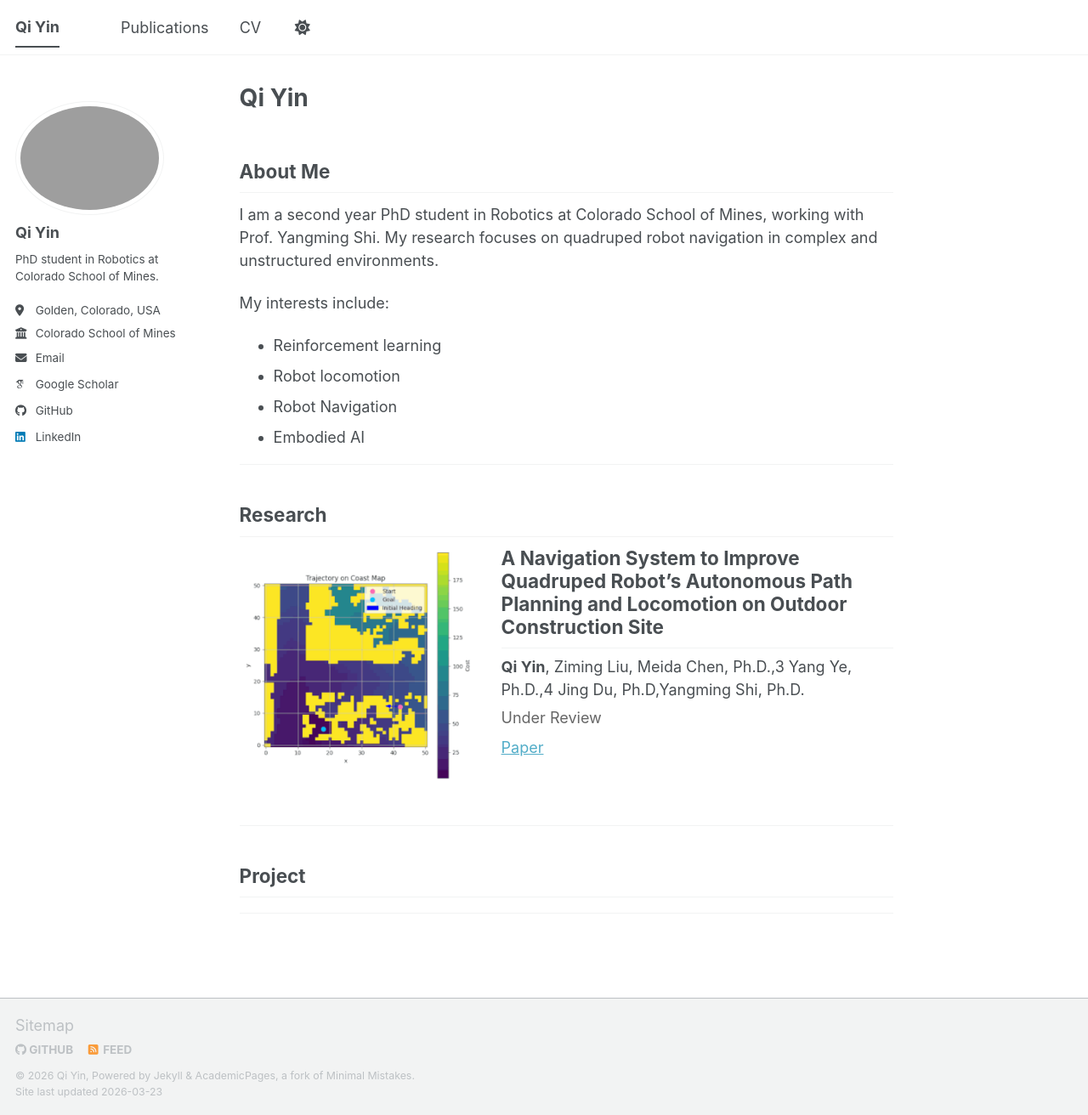
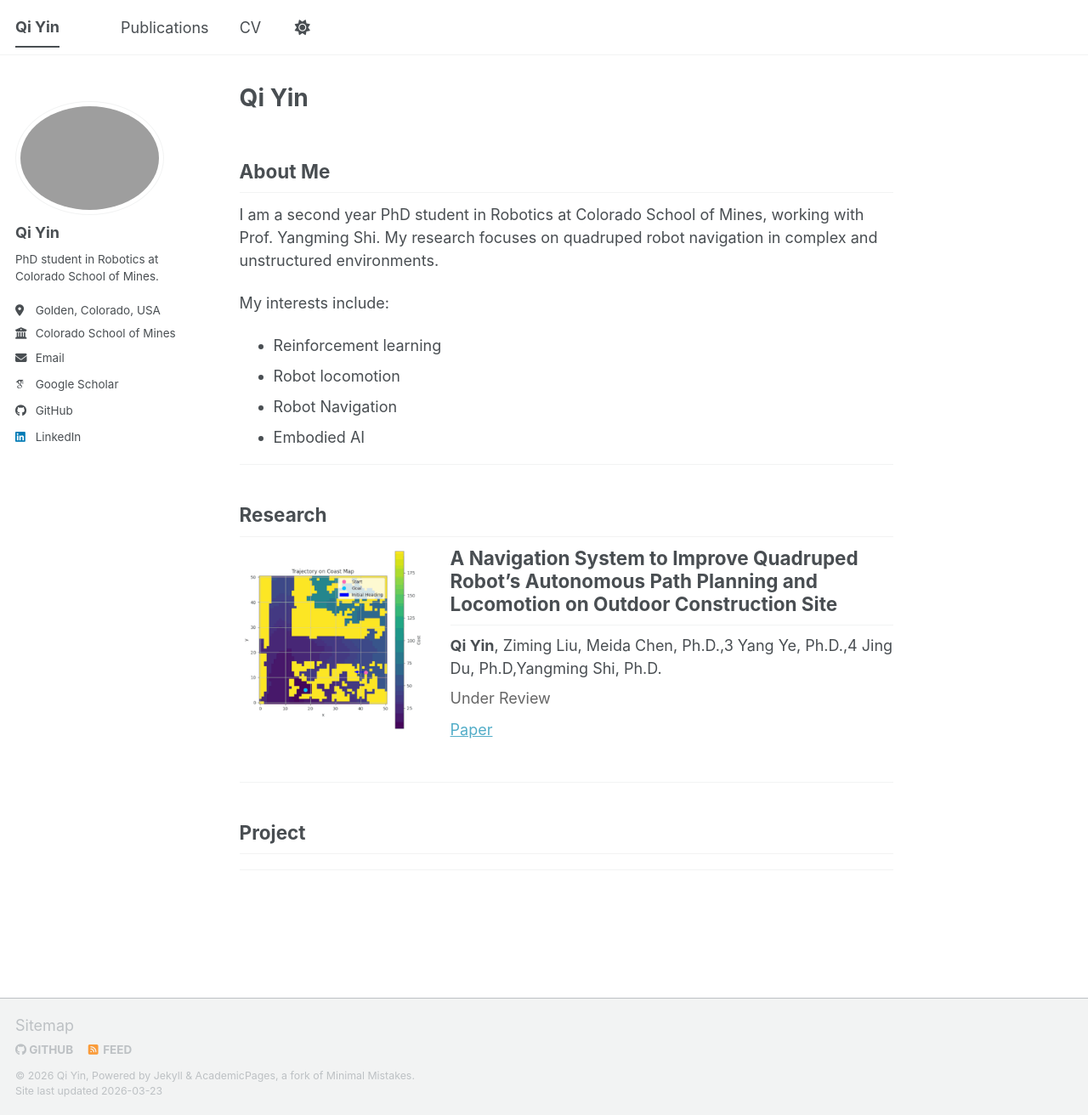
Before and after one commit to Qiii04/Qiii04.github.io, a Jekyll site: the page built from _pages/about.md, in a window 1280 px wide and 1312 px high. Shown: the whole window at 85% size. Built offline with Jekyll 4.4.1, drawn with Linux system fonts in a browser that asks for light colours; some web fonts are replaced; a script bundle is joined from its source files by our own code; library files that are not in the unit come from our copies.

Commit message:
Update about.md

```diff
--- a/_pages/about.md
+++ b/_pages/about.md
@@ -18,7 +18,7 @@ My interests include:
 <div style="display: flex; align-items: flex-start; gap: 28px; margin-bottom: 48px;">
 
   <!-- 左侧GIF/图片 -->
-  <div style="flex: 0 0 280px;">
+  <div style="flex: 0 0 220px;">
     <img src="/images/connav.gif" alt="project" style="width: 100%;">
   </div>
 
@@ -26,17 +26,17 @@ My interests include:
   <div style="flex: 1;">
 
     <!-- 标题 -->
-    <h2 style="margin: 0 0 8px 0;">
+    <h2 style="margin: 0 0 10px 0;">
       A Navigation System to Improve Quadruped Robot’s Autonomous Path Planning and Locomotion on Outdoor Construction Site
     </h2>
 
     <!-- 作者 -->
-    <p style="margin: 0 0 6px 0;">
+    <p style="margin: 0 0 8px 0;">
       <strong>Qi Yin</strong>, Ziming Liu, Meida Chen, Ph.D.,3 Yang Ye, Ph.D.,4 Jing Du, Ph.D,Yangming Shi, Ph.D.
     </p>
 
     <!-- 发表信息 -->
-    <p style="margin: 0 0 8px 0; color: #666;">
+    <p style="margin: 0 0 10px 0; color: #666;">
       Under Review
     </p>
 
```
